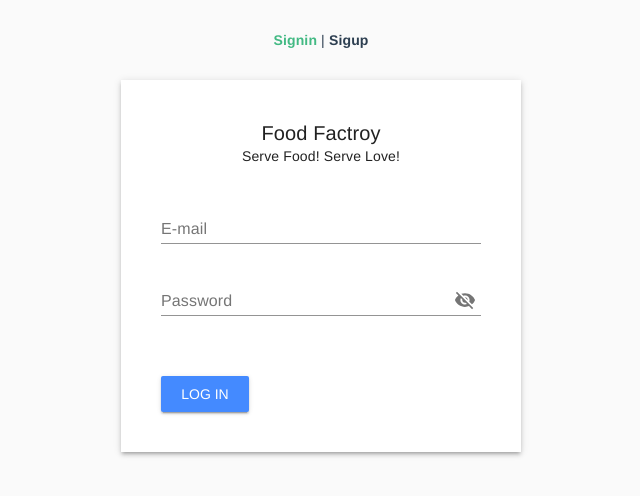
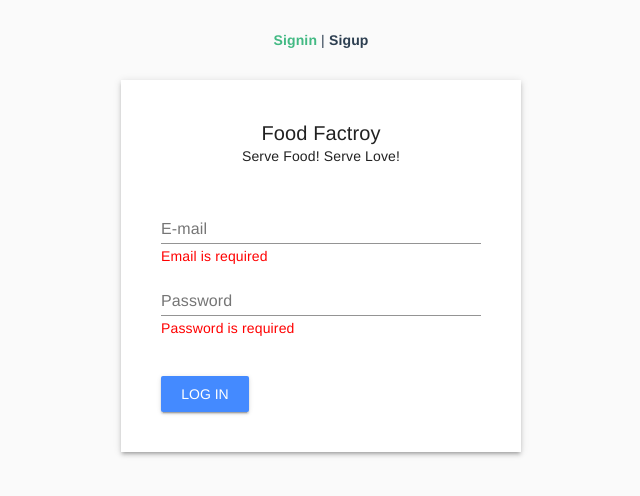
Before and after one commit to sathishvisar/food_factory_fe, a Vue app: page /signin in a window 1280 px wide. Both pictures are taken after a click on the button "LOG IN". Shown: the top 496 px of the page, without its empty margins (319-959 px from the left). Built offline with nearby package versions, Linux system fonts and the light colour scheme.

Commit message:
login register is done.

```diff
--- a/src/components/Signin.vue
+++ b/src/components/Signin.vue
@@ -8,15 +8,21 @@
       </div>
 
       <div class="form">
+        <div class="fieldRow">
           <md-field>
             <label>E-mail</label>
             <md-input v-model="login.username" autofocus></md-input>
           </md-field>
+          <span v-show="submitted && !login.username" class="invalid-field">Email is required</span>
+        </div>
 
-        <md-field md-has-password>
+        <div class="fieldRow">
+          <md-field>
             <label>Password</label>
-          <md-input v-model="login.password" type="password"></md-input>
+            <md-input v-model="login.password" autofocus></md-input>
           </md-field>
+          <span v-show="submitted && !login.password" class="invalid-field">Password is required</span>
+        </div>
       </div>
 
       <div class="actions md-layout md-alignment-center-space-between">
@@ -26,6 +32,11 @@
       <div class="loading-overlay" v-if="loading">
         <md-progress-spinner md-mode="indeterminate" :md-stroke="2"></md-progress-spinner>
       </div>
+
+      <md-snackbar :md-position="position" :md-duration="isInfinity ? Infinity : duration" :md-active.sync="showSnackbar" md-persistent>
+        <span>{{ snackMessage }}</span>
+        <md-button class="md-primary" @click="showSnackbar = false">Retry</md-button>
+      </md-snackbar>
 
     </md-content>
     <div class="background" />
@@ -38,6 +49,12 @@ export default {
   data () {
     return {
       loading: false,
+      submitted: false,
+      showSnackbar: false,
+      snackMessage: '',
+      position: 'center',
+      duration: 4000,
+      isInfinity: false,
       login: {
         username: '',
         password: '',
@@ -69,6 +86,15 @@ export default {
 </script>
 
 <style lang="scss">
+.fieldRow{
+  position: relative;
+  .invalid-field{
+        color: red;
+    position: absolute;
+    left: 0;
+    bottom: -22px;
+  }
+}
 .centered-container {
   display: flex;
   align-items: center;
--- a/src/components/Signup.vue
+++ b/src/components/Signup.vue
@@ -8,24 +8,33 @@
       </div>
 
       <div class="form">
+        <div class="fieldRow">
           <md-field>
             <label>Name</label>
             <md-input v-model="register.name" type="text"></md-input>
           </md-field>
+          <span v-show="submitted && !register.name" class="invalid-field">Name is required</span>
+        </div>
 
+        <div class="fieldRow">
           <md-field>
             <label>E-mail</label>
             <md-input v-model="register.email" autofocus></md-input>
           </md-field>
+          <span v-show="submitted && !register.email" class="invalid-field">Email is required</span>
+        </div>
 
+        <div class="fieldRow">
           <md-field md-has-password>
             <label>Password</label>
             <md-input v-model="register.password" type="password"></md-input>
           </md-field>
+          <span v-show="submitted && !register.password" class="invalid-field">Password is required</span>
+        </div>
       </div>
 
       <div class="actions md-layout md-alignment-center-space-between">
-        <md-button class="md-raised md-primary" @click="auth">Log in</md-button>
+        <md-button class="md-raised md-primary" @click="reg">Log in</md-button>
       </div>
 
       <div class="loading-overlay" v-if="loading">
@@ -38,11 +47,14 @@
 </template>
 
 <script>
+import axios from 'axios'
+
 export default {
   name: 'Signup',
   data () {
     return {
       loading: false,
+      submitted: false,
       register: {
         name: '',
         email: '',
@@ -51,19 +63,37 @@ export default {
     }
   },
   methods: {
-    auth () {
-      // your code to login user
-      // this is only for example of loading
-      this.loading = true
-      setTimeout(() => {
-        this.loading = false
-      }, 5000)
+    reg () {
+      this.submitted = true
+      const { name, email, password } = this.register
+      if (name && email && password) {
+        axios.post('http://localhost:3000/user/create', {
+          name: name,
+          email: email,
+          password: password
+        })
+          .then(function (user) {
+            console.log(user)
+          })
+          .catch(function (error) {
+            console.log(error)
+          })
+      }
     }
   }
 }
 </script>
 
 <style lang="scss">
+.fieldRow{
+  position: relative;
+  .invalid-field{
+        color: red;
+    position: absolute;
+    left: 0;
+    bottom: -22px;
+  }
+}
 .centered-container {
   display: flex;
   align-items: center;
```
Lines whose indentation alone changed are shown as unchanged.
